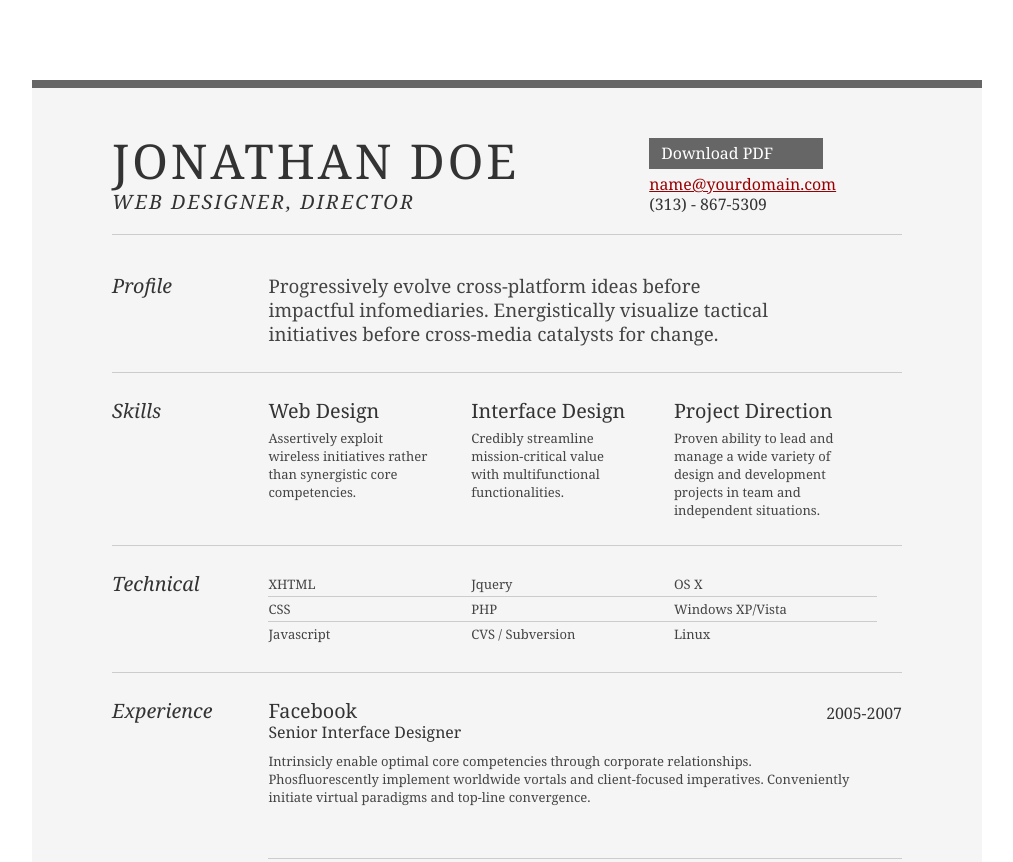
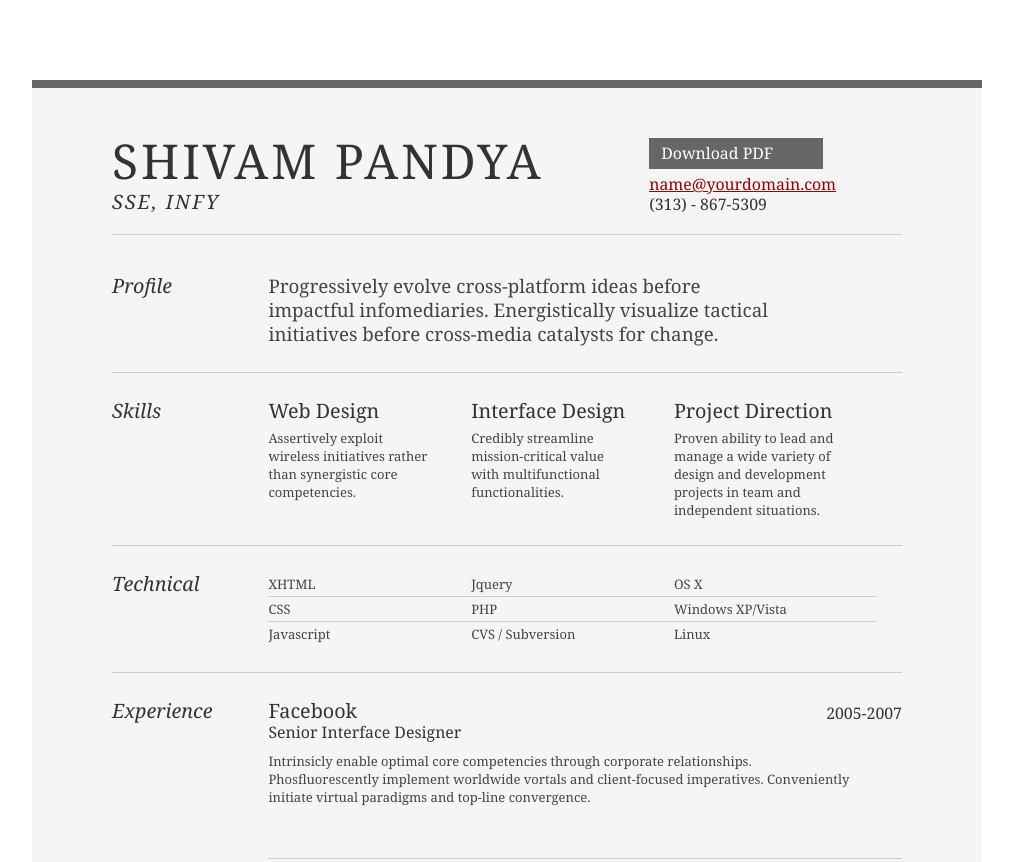
Before and after one commit to demogithubtwo/demogithubtwo.github.io, a plain HTML site: page index.html in a window 1280 px wide. Shown: the top 862 px of the page, without its empty margins (133-1146 px from the left). Drawn offline with Linux system fonts and the light colour scheme.

Commit message:
customized

```diff
--- a/index.html
+++ b/index.html
@@ -20,13 +20,13 @@
 		<div id="hd">
 			<div class="yui-gc">
 				<div class="yui-u first">
-					<h1>Jonathan Doe</h1>
-					<h2>Web Designer, Director</h2>
+					<h1>Shivam Pandya</h1>
+					<h2>SSE, Infy</h2>
 				</div>
 
 				<div class="yui-u">
 					<div class="contact-info">
-						<h3><a id="pdf" href="#">Download PDF</a></h3>
+						<h3><a id="pdf" href="files/resume.pdf">Download PDF</a></h3>
 						<h3><a href="mailto:name@yourdomain.com">name@yourdomain.com</a></h3>
 						<h3>(313) - 867-5309</h3>
 					</div><!--// .contact-info -->
```
Also changed, not shown: 1 other file.
